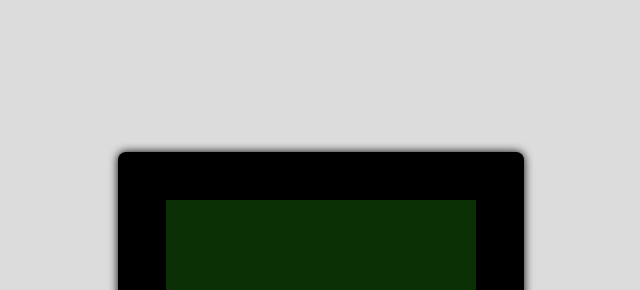
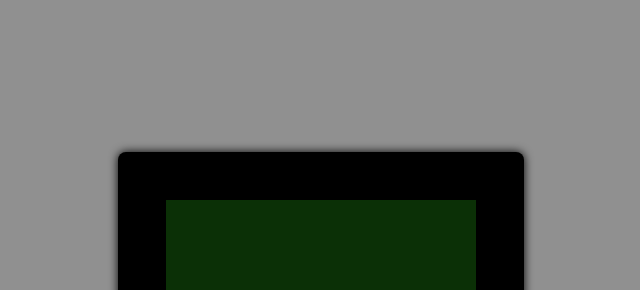
Before and after one commit to tsvetanat/timer, a plain HTML site: page index.html in a window 1280 px wide. Shown: the part 77-367 px from the top of the page, without its empty margins (319-959 px from the left). Drawn offline with Linux system fonts and the light colour scheme.

Commit message:
Update index.html

```diff
--- a/index.html
+++ b/index.html
@@ -8,7 +8,7 @@
 
     <title>Homework</title>
 </head>
-<body style="background-color:#DCDCDC;display: grid;">
+<body style="background-color:#909090;display: grid;">
 
   <style>
         .container {
```
